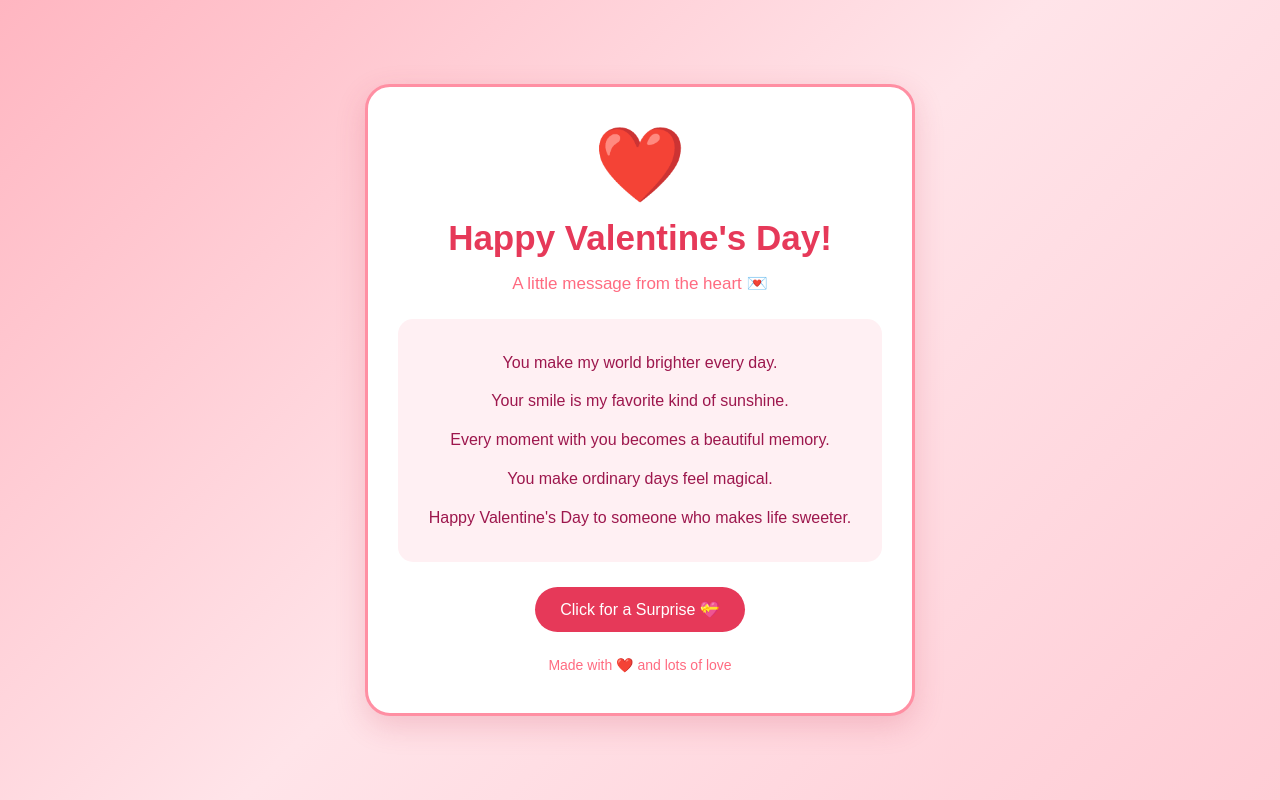
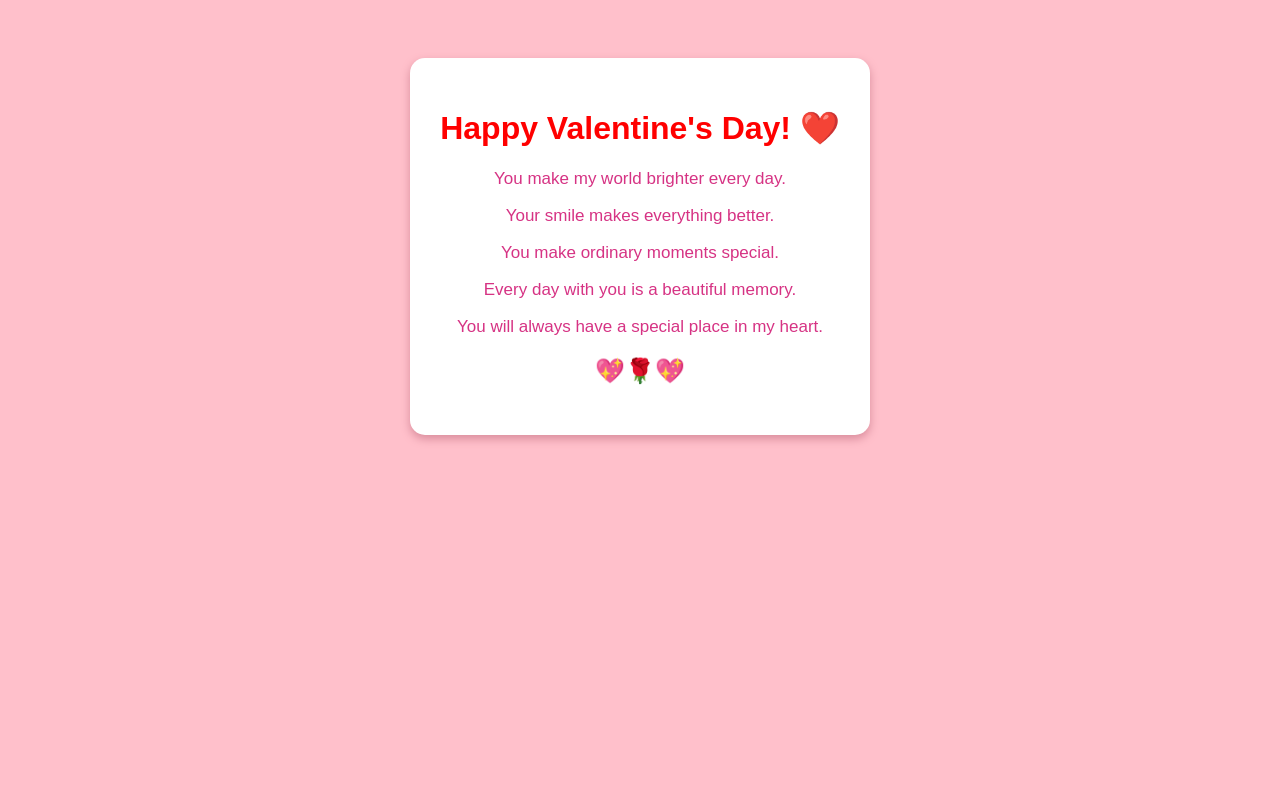
Before and after one commit to kraven5/valentine, a plain HTML site: page valentines.html in a window 1280 px wide. Drawn offline with Linux system fonts and the light colour scheme.

Commit message:
Add files via upload

```diff
--- a/valentines.html
+++ b/valentines.html
@@ -4,142 +4,48 @@
 <head>
     <meta charset="UTF-8">
     <meta name="viewport" content="width=device-width, initial-scale=1.0">
-    <title>Happy Valentine's Day</title>
+    <title>Valentine's Day ❤️</title>
 
     <style>
-        * {
-            margin: 0;
-            padding: 0;
-            box-sizing: border-box;
+        body {
+            background-color: pink;
+            font-family: Arial, sans-serif;
+            text-align: center;
+            padding: 50px 15px;
         }
 
-        body {
-            font-family: Arial, sans-serif;
-            background: linear-gradient(135deg, #ffb6c1, #ffe4e9, #ffccd5);
-            min-height: 100vh;
-            display: flex;
-            justify-content: center;
-            align-items: center;
-            padding: 20px;
-        }
-
-        .card {
-            background: white;
-            width: 100%;
-            max-width: 550px;
-            padding: 40px 30px;
-            border-radius: 25px;
-            text-align: center;
-            box-shadow: 0 10px 30px rgba(200, 50, 80, 0.2);
-            border: 3px solid #ff8fa3;
-        }
-
-        .heart {
-            font-size: 65px;
-            margin-bottom: 15px;
-            animation: heartbeat 1.5s infinite;
+        .container {
+            background-color: white;
+            padding: 30px;
+            max-width: 400px;
+            margin: auto;
+            border-radius: 15px;
+            box-shadow: 0 4px 10px #d98c9c;
         }
 
         h1 {
-            color: #e63959;
-            font-size: 35px;
-            margin-bottom: 15px;
+            color: red;
         }
 
-        .subtitle {
-            color: #ff6b81;
+        p {
+            color: #d63384;
             font-size: 17px;
-            margin-bottom: 25px;
-        }
-
-        .message {
-            background: #fff0f3;
-            padding: 20px;
-            border-radius: 15px;
-            margin-bottom: 25px;
-        }
-
-        .message p {
-            color: #9d174d;
-            font-size: 16px;
-            line-height: 1.8;
-            margin: 10px 0;
-        }
-
-        button {
-            background: #e63959;
-            color: white;
-            border: none;
-            padding: 13px 25px;
-            border-radius: 30px;
-            font-size: 16px;
-            cursor: pointer;
-            transition: 0.3s;
-        }
-
-        button:hover {
-            background: #c9184a;
-            transform: scale(1.05);
-        }
-
-        #surprise {
-            display: none;
-            color: #e63959;
-            font-size: 20px;
-            font-weight: bold;
-            margin-top: 20px;
-        }
-
-        footer {
-            margin-top: 25px;
-            color: #ff6b81;
-            font-size: 14px;
-        }
-
-        @keyframes heartbeat {
-            0%, 100% {
-                transform: scale(1);
-            }
-            50% {
-                transform: scale(1.15);
-            }
         }
     </style>
 </head>
-
 <body>
 
-    <div class="card">
-        <div class="heart">❤️</div>
+    <div class="container">
+        <h1>Happy Valentine's Day! ❤️</h1>
 
-        <h1>Happy Valentine's Day!</h1>
+        <p>You make my world brighter every day.</p>
+        <p>Your smile makes everything better.</p>
+        <p>You make ordinary moments special.</p>
+        <p>Every day with you is a beautiful memory.</p>
+        <p>You will always have a special place in my heart.</p>
 
-        <p class="subtitle">A little message from the heart 💌</p>
-
-        <div class="message">
-            <p>You make my world brighter every day.</p>
-            <p>Your smile is my favorite kind of sunshine.</p>
-            <p>Every moment with you becomes a beautiful memory.</p>
-            <p>You make ordinary days feel magical.</p>
-            <p>Happy Valentine's Day to someone who makes life sweeter.</p>
-        </div>
-
-        <button onclick="showSurprise()">Click for a Surprise 💝</button>
-
-        <div id="surprise">
-            💖 You are loved more than words can say! 💖
-        </div>
-
-        <footer>
-            Made with ❤️ and lots of love
-        </footer>
+        <h2>💖🌹💖</h2>
     </div>
-
-    <script>
-        function showSurprise() {
-            document.getElementById("surprise").style.display = "block";
-        }
-    </script>
 
 </body>
 </html>
```
